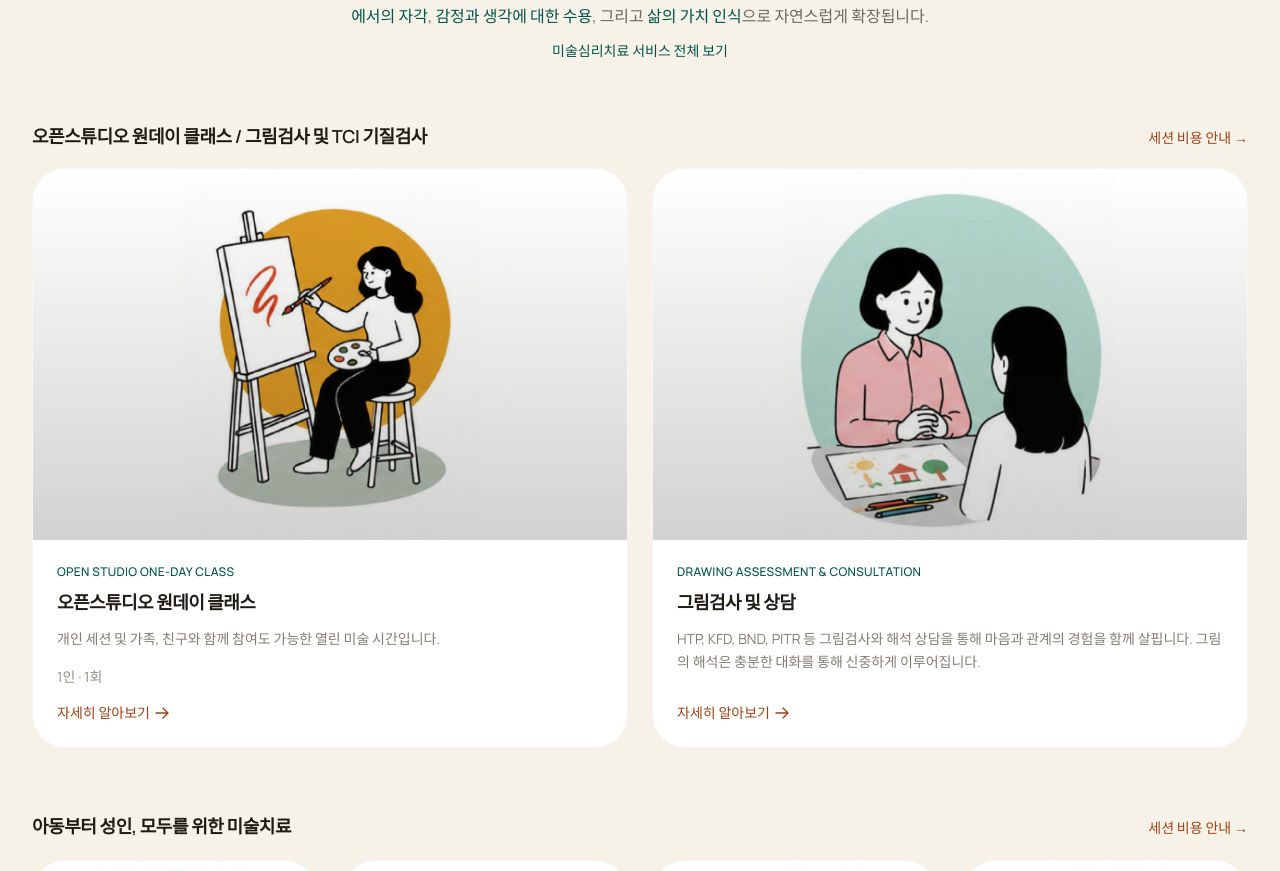
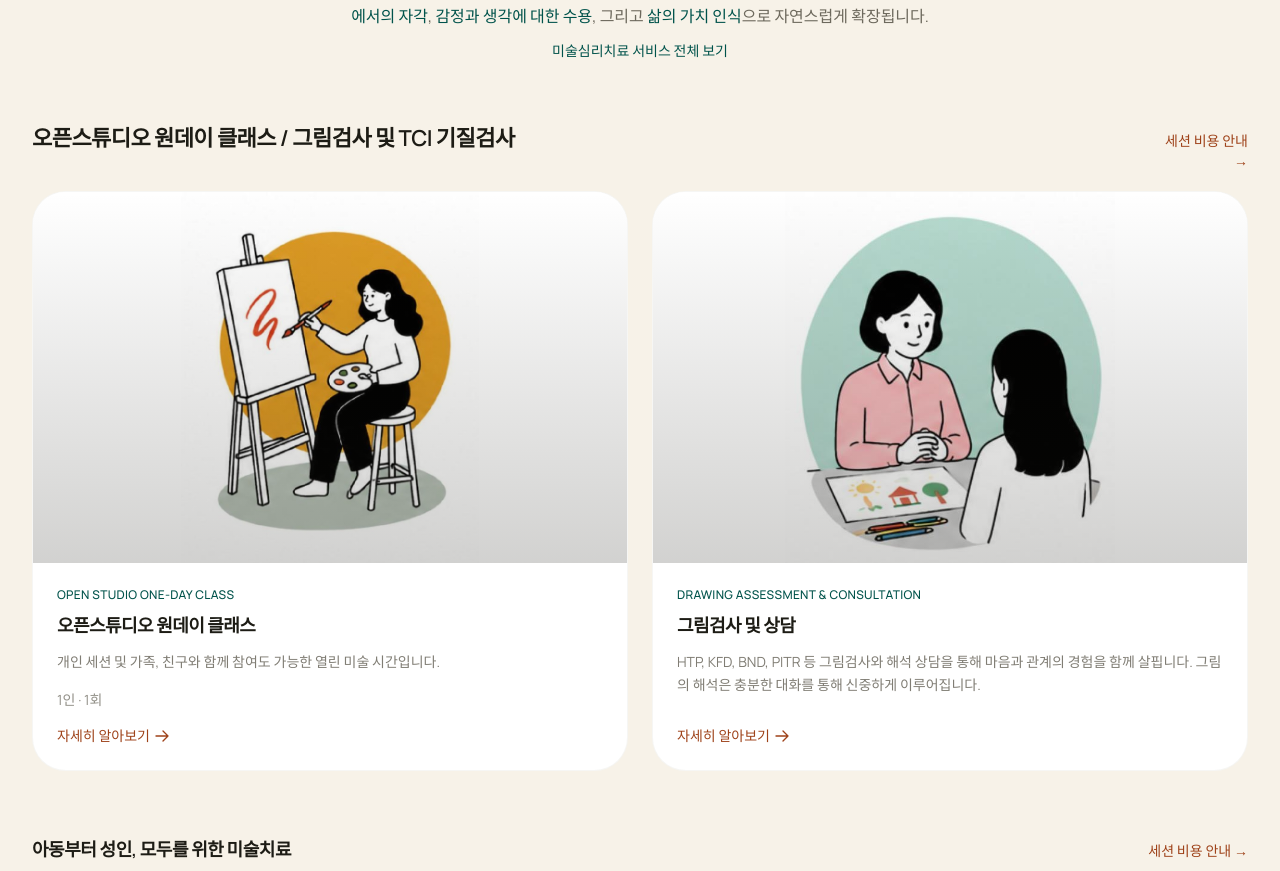
Before and after one commit to act-art-center/actartcenter.com, a Next.js app: page / in a window 1280 px wide. Shown: the part 2345-3216 px from the top of the page. Built offline with nearby package versions, Linux system fonts and the light colour scheme.

Commit message:
Enlarge featured session title and wrap arrow

```diff
--- a/src/components/sections/ServicesSection.tsx
+++ b/src/components/sections/ServicesSection.tsx
@@ -66,14 +66,15 @@ export function ServicesSection() {
         {/* Row 1: 오픈스튜디오 및 검사·상담 — 데스크톱 좌우 2열 */}
         <div className="mt-12 lg:mt-16">
           <div className="flex flex-col items-end gap-2 mb-5 lg:flex-row lg:items-baseline lg:justify-between">
-            <h3 className="w-full whitespace-nowrap text-[clamp(0.7rem,2.7vw,1.125rem)] font-semibold leading-tight tracking-tight text-night">
+            <h3 className="w-full whitespace-nowrap text-[clamp(0.8rem,3vw,1.375rem)] font-semibold leading-tight tracking-tight text-night">
               오픈스튜디오 원데이 클래스 / 그림검사 및 TCI 기질검사
             </h3>
             <Link
               href="/pricing"
-              className="shrink-0 whitespace-nowrap text-sm text-secondary-500 font-medium hover:underline underline-offset-4"
+              className="shrink-0 text-sm text-secondary-500 font-medium hover:underline underline-offset-4"
             >
-              세션 비용 안내 →
+              <span className="block whitespace-nowrap">세션 비용 안내</span>
+              <span className="block text-right" aria-hidden="true">→</span>
             </Link>
           </div>
           <div className="grid grid-cols-1 md:grid-cols-2 gap-6">
```
